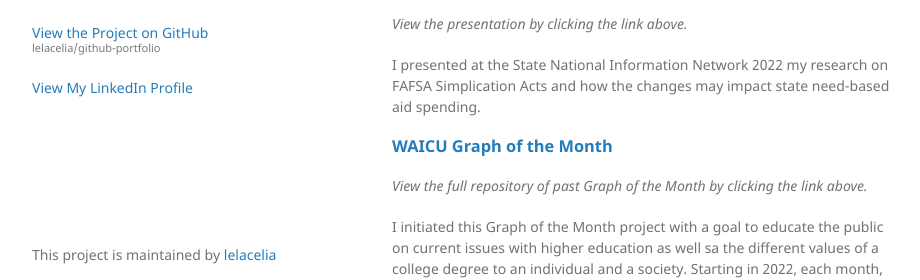
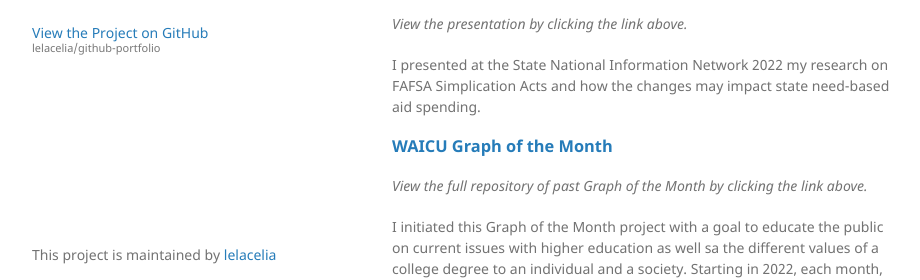
Before and after one commit to lelacelia/github-portfolio, a Jekyll site: the page built from index.md, in a window 1280 px wide. Shown: the part 524-804 px from the top of the page, without its empty margins (178-1098 px from the left). Built offline with Jekyll 4.4.1, drawn with Linux system fonts in a browser that asks for light colours; our own code applies the rules of GitHub Pages for plain Markdown files.

Commit message:
Update default.html

```diff
--- a/_layouts/default.html
+++ b/_layouts/default.html
@@ -25,12 +25,12 @@
 
         {% if site.github.is_project_page %}
         <p class="view"><a href="{{ site.github.repository_url }}">View the Project on GitHub <small>{{ site.github.repository_nwo }}</small></a></p>
-        <p class="view"><a href="https://www.linkedin.com/in/linh-anh-le-524b6814b/">View My LinkedIn Profile</a></p>
-
         {% endif %}
 
         {% if site.github.is_user_page %}
         <p class="view"><a href="{{ site.github.owner_url }}">View My GitHub Profile</a></p>
+        <p class="view"><a href="https://www.linkedin.com/in/linh-anh-le-524b6814b/">View My LinkedIn Profile</a></p>
+
         {% endif %}
 
         {% if site.show_downloads %}
```
